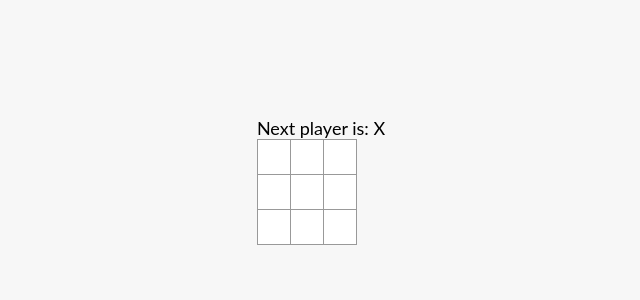
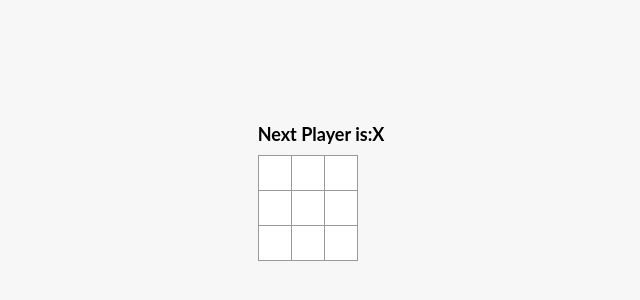
Before and after one commit to gearless-joeeee/tic-tac-toe, a React (Create React App) app: page / in a window 1280 px wide. Shown: the part 220-520 px from the top of the page, without its empty margins (319-959 px from the left). Built offline with nearby package versions, Linux system fonts and the light colour scheme.

Commit message:
support time travel

```diff
--- a/src/App.js
+++ /dev/null
@@ -1,10 +0,0 @@
-import Board from "./Board";
-
-
-function App() {
-  return (
-    <Board/>
-  );
-}
-
-export default App;
--- a/src/Board.jsx
+++ b/src/Board.jsx
@@ -1,61 +1,38 @@
-import { useState } from 'react'
 
-function getNextFill(squares){
+
+export function getNextFill(squares){
     const filledSquares = squares.filter(square => (square === 'X' || square === 'O'))
     const fillNumber = filledSquares.length
     const nextFill = fillNumber % 2 === 0 ? 'X' : 'O'
     return nextFill
 }
 
-function calculateBoardState(squares){
-  const winConditions = [
-    [0,1,2],
-    [3,4,5],
-    [6,7,8],
-    [0,3,6],
-    [1,4,7],
-    [2,5,8],
-    [0,4,8],
-    [2,4,6]
-  ]
-    for(const winCondition of winConditions){
-      const [a, b, c] = winCondition
-      if(
-        !(squares[a] === null)
-        && (squares[b] === squares[a])
-        && (squares[c] === squares[a])
-      ){
-        return `${squares[a]} won`
-      }
-    }
+
+function getBoardState(winner, squares) {
+  if(winner){
+    return `Winner is ${winner}`
+  } else {
+    const filledSquares = squares.filter(square => (square === 'X' || square === 'O'))
+    const fillNumber = filledSquares.length
+    return fillNumber === 9 ? 'Nobody Won' : 'Next Player is:' + getNextFill(squares)
+  }
+}
 
 
-  const squaresIsFull = squares.filter(square => (square === 'O' || square === 'X')).length === 9
+export default function Board({squares,winner, onChange}) {
 
-    if(squaresIsFull){
-      return 'Nobody won'
-    } else {
-      const nextFill = getNextFill(squares)
-      return `Next player is: ${nextFill}`
-    }
-}
-
-export default function Board() {
-  const [squares, setSquares] = useState(Array(9).fill(null))
-
-  const boardStatus = calculateBoardState(squares)
 
   const clickHandler = (index) => {
     const curentSquare = squares[index]
-    if(!(curentSquare === null) || boardStatus.includes('won')) return
+    if(!(curentSquare === null) || winner) return
     const nextFill = getNextFill(squares)
     const newSquares = Array.prototype.slice.call(squares)
     newSquares[index] = nextFill
-    setSquares(newSquares)
+    onChange(newSquares)
   }
   return (
-    <>
-      <div>{boardStatus}</div>
+    <div>
+      <h4 className="board-state">{getBoardState(winner,squares)}</h4>
       <div className="board-row">
         <Square value={squares[0]} index={0} handleClick={clickHandler}/>
         <Square value={squares[1]} index={1} handleClick={clickHandler}/>
@@ -71,7 +48,7 @@ export default function Board() {
         <Square value={squares[7]} index={7} handleClick={clickHandler}/>
         <Square value={squares[8]} index={8} handleClick={clickHandler}/>
       </div>
-    </>
+    </div>
   )
 }
 
--- /dev/null
+++ b/src/Game.jsx
@@ -0,0 +1,59 @@
+import { useState } from "react";
+import Board from "./Board";
+import History from "./History";
+
+
+
+function calculateWinner(squares){
+  const winConditions = [
+    [0,1,2],
+    [3,4,5],
+    [6,7,8],
+    [0,3,6],
+    [1,4,7],
+    [2,5,8],
+    [0,4,8],
+    [2,4,6]
+  ]
+    for(const winCondition of winConditions){
+      const [a, b, c] = winCondition
+      if(
+        !(squares[a] === null)
+        && (squares[b] === squares[a])
+        && (squares[c] === squares[a])
+      ){
+        return squares[a]
+      }
+    }
+      return null
+}
+
+function Game() {
+  const [squares, setSquares] = useState(Array(9).fill(null))
+  const [history, setHistory] = useState([Array(9).fill(null)])
+  const [winner, setWinner] = useState(null)
+  if(!winner){
+    const winner = calculateWinner(squares)
+    winner && setWinner(winner)
+  }
+
+  const handleSquareChange = (newSquares) => {
+    setSquares(newSquares)
+    const newHistory = [...history, newSquares ]
+    setHistory(newHistory)
+  }
+
+  const handleHistoryChange = (index) => {
+    const newSquares = history[index]
+    setSquares(newSquares)
+  }
+
+  return (
+    <div className="game">
+      <Board squares={squares} winner={winner} onChange={handleSquareChange}/>
+      {winner ? <History history={history} onChange={handleHistoryChange}/> : null}
+    </div>
+  );
+}
+
+export default Game;
--- /dev/null
+++ b/src/History.jsx
@@ -0,0 +1,20 @@
+function History({history, onChange}){
+
+  return (
+    <div className="history-wrapper">
+      <h4 className="history-title">History</h4>
+      <ul className="history-list">{history.map((item,index) => {
+        return  <li
+        className="history-item"
+        onClick={() => onChange(index)}
+        key={item}
+        >
+          step {index + 1}
+        </li>
+      })}</ul>
+
+    </div>
+  )
+}
+
+export default History
--- a/src/index.css
+++ b/src/index.css
@@ -34,3 +34,33 @@ body {
   margin-right:-1px;
   margin-bottom: -1px;
 }
+.board-state{
+  margin-bottom: 10px
+}
+
+
+.game{
+  display: flex;
+  gap: 20px;
+}
+
+.history-wrapper{
+  display:flex;
+  flex-direction:column;
+  align-items:flex-start;
+  jusitfy-content:flex-start;
+}
+
+.history-title{
+  margin:0;
+}
+
+.history-list{
+  margin:0;
+  padding:0;
+  list-style: none;
+  text-align:start;
+}
+.history-item{
+  font-size:14px;
+}
--- a/src/index.js
+++ b/src/index.js
@@ -1,12 +1,12 @@
 import React from 'react';
 import ReactDOM from 'react-dom/client';
 import './index.css';
-import App from './App';
+import Game from './Game';
 
 
 const root = ReactDOM.createRoot(document.getElementById('root'));
 root.render(
   <React.StrictMode>
-    <App />
+    <Game />
   </React.StrictMode>
 );
```
